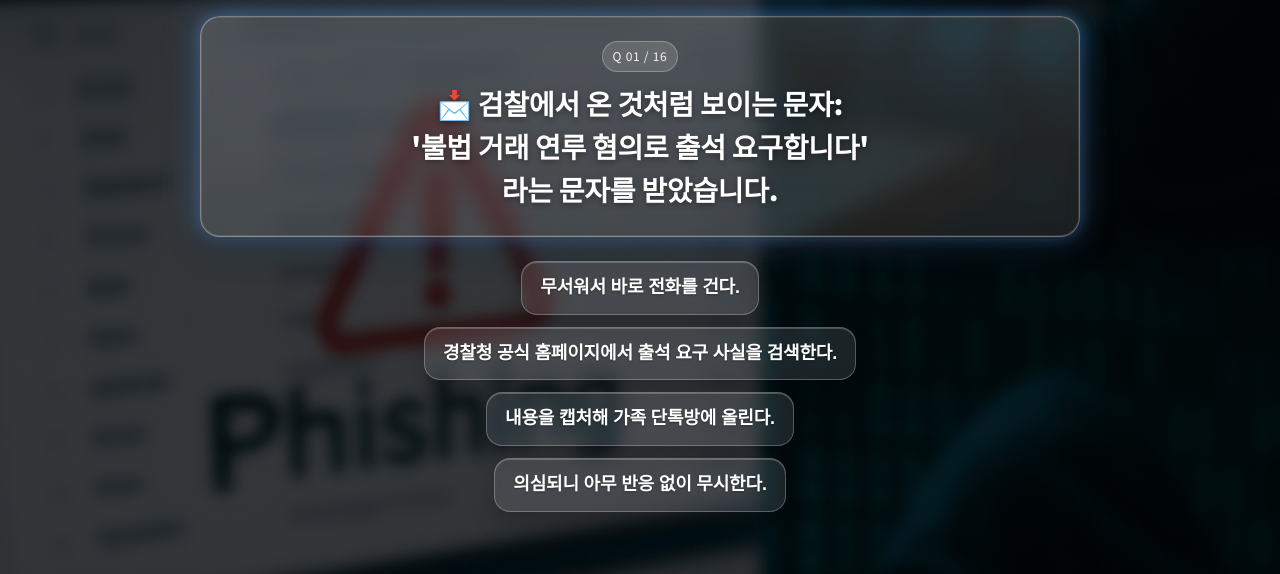
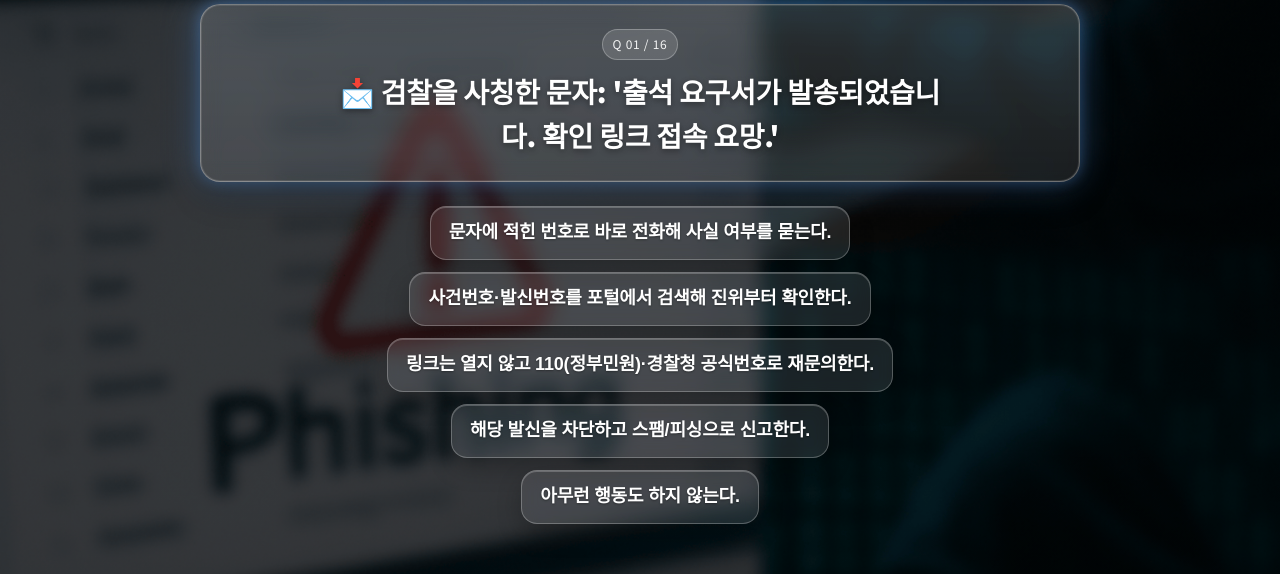
Before and after one commit to kids4045/POL_CVTI_1, a React (Create React App) app: page /question in a window 1280 px wide. Shown: the part 144-718 px from the top of the page. Built offline with nearby package versions, Linux system fonts and the light colour scheme; no server answers; a web font is replaced by a local one.

Commit message:
fix: update CVTI questions for realism & balanced axis mapping

```diff
--- a/src/data/questions.ts
+++ b/src/data/questions.ts
@@ -1,6 +1,8 @@
+// /src/data/questions.ts
 export interface Question {
   id: number;
   situation: string;
+  iconType?: string;
   choices: {
     text: string;
     mbtiImpact: Partial<{
@@ -8,10 +10,10 @@ export interface Question {
       Q: number; // Question
       S: number;
       N: number;
-      P: number; // Public
-      G: number; // Guarded
+      P: number; // Public (개방/충동)
+      G: number; // Guarded (방어)
       J: number;
-      P2: number; // Perceiving (J/P 축)
+      P2: number; // Perceiving (J/P 축의 P)
       OTQ: number; // O(무관심) - TQ 축
       OSN: number; // O(무관심) - SN 축
       OPG: number; // O(무관심) - PG 축
@@ -20,213 +22,322 @@ export interface Question {
   }[];
 }
 
-export const questions = [
+export const questions: Question[] = [
+  // ───────────── T / Q (4) ─────────────
   {
     id: 1,
     iconType: "warning",
     situation:
-      "📩 검찰에서 온 것처럼 보이는 문자: \n'불법 거래 연루 혐의로 출석 요구합니다'\n라는 문자를 받았습니다.",
-    // ✅ 1번은 '무시' 항목이 이미 포함되어 있으므로 4지 유지
+      "📩 검찰을 사칭한 문자: '출석 요구서가 발송되었습니다. 확인 링크 접속 요망.'",
     choices: [
-      { text: "무서워서 바로 전화를 건다.", mbtiImpact: { P: 1 } },
       {
-        text: "경찰청 공식 홈페이지에서 출석 요구 사실을 검색한다.",
+        text: "문자에 적힌 번호로 바로 전화해 사실 여부를 묻는다.",
+        mbtiImpact: { T: 1 },
+      },
+      {
+        text: "사건번호·발신번호를 포털에서 검색해 진위부터 확인한다.",
+        mbtiImpact: { Q: 1 },
+      },
+      {
+        text: "링크는 열지 않고 110(정부민원)·경찰청 공식번호로 재문의한다.",
+        mbtiImpact: { J: 1 },
+      },
+      {
+        text: "해당 발신을 차단하고 스팸/피싱으로 신고한다.",
         mbtiImpact: { G: 1 },
       },
-      { text: "내용을 캡처해 가족 단톡방에 올린다.", mbtiImpact: { T: 1 } },
-      { text: "의심되니 아무 반응 없이 무시한다.", mbtiImpact: { Q: 1 } },
-    ],
-  },
-  {
-    id: 2,
-    iconType: "chat",
-    situation:
-      "📦 '배송 오류가 있어 확인이 필요합니다'\n라는 문구와 함께 택배 링크가 \n도착했습니다.",
-    choices: [
-      { text: "내 택배일 수도 있으니 눌러본다.", mbtiImpact: { P2: 1 } },
-      { text: "링크 대신 택배사 앱에서 조회한다.", mbtiImpact: { J: 1 } },
-      { text: "주소가 수상해서 링크 구조부터 분석한다.", mbtiImpact: { N: 1 } },
-      { text: "판매자나 기사에게 직접 연락한다.", mbtiImpact: { S: 1 } },
-      { text: "아무런 행동도 취하지 않는다.", mbtiImpact: { OJP: 1 } }, // JP 축 O
+      { text: "아무런 행동도 하지 않는다.", mbtiImpact: { OTQ: 1 } },
     ],
   },
   {
     id: 3,
     iconType: "chat",
     situation:
-      "🎁 '이벤트에 당첨되셨습니다! \n수수료 입금 시 경품 지급'\n이라는 DM을 받았습니다.",
+      "🎁 SNS 당첨 고지: '경품 수령 수수료 9,900원을 입금하면 발송합니다.'",
     choices: [
-      { text: "진짜인가 싶어 수수료를 입금한다.", mbtiImpact: { P: 1 } },
-      { text: "이벤트 계정과 내용을 검색한다.", mbtiImpact: { G: 1 } },
-      { text: "수상하니 DM을 삭제하고 차단한다.", mbtiImpact: { J: 1 } },
-      { text: "친구에게 보여주며 진짜인지 묻는다.", mbtiImpact: { T: 1 } },
-      { text: "아무런 행동도 취하지 않는다.", mbtiImpact: { OTQ: 1 } }, // TQ 축 O
+      { text: "소액이므로 먼저 입금하고 진행한다.", mbtiImpact: { T: 1 } },
+      {
+        text: "주최 계정의 인증·과거 이벤트·수령 후기를 확인한다.",
+        mbtiImpact: { Q: 1 },
+      },
+      {
+        text: "공식 채널(홈페이지/대표번호)로 재확인 후 응답한다.",
+        mbtiImpact: { J: 1 },
+      },
+      { text: "계정을 신고하고 관련 메시지를 차단한다.", mbtiImpact: { G: 1 } },
+      { text: "아무런 행동도 하지 않는다.", mbtiImpact: { OTQ: 1 } },
     ],
   },
   {
     id: 4,
     iconType: "chat",
-    situation:
-      "📱 지인을 사칭한 메시지가 \n'급하게 도와줘'라며 \n계좌 이체를 요청합니다.",
+    situation: "📱 지인 사칭 메시지: '급한 송금 부탁, 지금 이 계좌로 보내줘.'",
     choices: [
-      { text: "지인이니까 우선 도와준다.", mbtiImpact: { P: 1 } },
-      { text: "직접 전화해 진짜인지 확인한다.", mbtiImpact: { G: 1 } },
-      { text: "내용을 캡처해 가족 단톡방에 공유한다.", mbtiImpact: { T: 1 } },
-      { text: "응답하지 않고 바로 차단한다.", mbtiImpact: { Q: 1 } },
-      { text: "아무런 행동도 취하지 않는다.", mbtiImpact: { OPG: 1 } }, // PG 축 O
+      { text: "평소 지인이 맞다고 보고 즉시 송금한다.", mbtiImpact: { T: 1 } },
+      {
+        text: "통화로 본인 확인(목소리/추가 질문) 후 판단한다.",
+        mbtiImpact: { Q: 1 },
+      },
+      {
+        text: "메신저는 유지하고, 다른 연락처(직통/영상통화)로 교차 확인한다.",
+        mbtiImpact: { J: 1 },
+      },
+      {
+        text: "대화를 중단하고 해당 계정을 차단·신고한다.",
+        mbtiImpact: { G: 1 },
+      },
+      { text: "아무런 행동도 하지 않는다.", mbtiImpact: { OTQ: 1 } },
     ],
   },
+  {
+    id: 7,
+    iconType: "phone",
+    situation:
+      "📞 보이스피싱 통화: '자녀가 사고를 냈습니다. 합의금이 필요합니다.'",
+    choices: [
+      { text: "긴급 상황이니 요구대로 바로 송금한다.", mbtiImpact: { T: 1 } },
+      {
+        text: "통화를 끊고 가족 본인·학교·경찰에 각각 확인한다.",
+        mbtiImpact: { Q: 1 },
+      },
+      {
+        text: "시간을 벌며 통화를 종료하고 공식 번호로 역추적 문의한다.",
+        mbtiImpact: { J: 1 },
+      },
+      { text: "추가 대화를 중단하고 번호를 차단한다.", mbtiImpact: { G: 1 } },
+      // 고위험 통화형: O 미배치
+    ],
+  },
+
+  // ───────────── S / N (4) ─────────────
+  {
+    id: 2,
+    iconType: "chat",
+    situation:
+      "📦 택배 오배송 안내 문자: '주소 착오, 아래 링크에서 수정하세요.'",
+    choices: [
+      {
+        text: "택배사 공식 앱/마이페이지에서 송장 상세를 확인한다.",
+        mbtiImpact: { S: 1 },
+      },
+      {
+        text: "링크의 도메인·SSL·단축주소 여부를 확인 후 판단한다.",
+        mbtiImpact: { N: 1 },
+      },
+      {
+        text: "발신처 고객센터 공식번호로 배송 상태를 문의한다.",
+        mbtiImpact: { J: 1 },
+      },
+      {
+        text: "문자를 스팸 신고하고 동일 유형 재수신을 차단한다.",
+        mbtiImpact: { G: 1 },
+      },
+      { text: "아무런 행동도 하지 않는다.", mbtiImpact: { OSN: 1 } },
+    ],
+  },
+  {
+    id: 12,
+    iconType: "chat",
+    situation: "📉 코인 투자 초대: '수익 보장 커뮤니티 입장 링크.'",
+    choices: [
+      { text: "설명이 명확하니 우선 입장해 본다.", mbtiImpact: { S: 1 } },
+      {
+        text: "과거 피해 사례·금융당국 경고 공지를 찾아본다.",
+        mbtiImpact: { N: 1 },
+      },
+      {
+        text: "제공처·운영자 실체를 사업자/도메인 정보로 확인한다.",
+        mbtiImpact: { J: 1 },
+      },
+      { text: "관련 채널을 차단하고 기록을 보관한다.", mbtiImpact: { G: 1 } },
+      { text: "아무런 행동도 하지 않는다.", mbtiImpact: { OSN: 1 } },
+    ],
+  },
+  {
+    id: 13,
+    iconType: "warning",
+    situation:
+      "🌙 새벽 시간 본인확인 링크: '로그인 시도 감지, 즉시 확인 필요.'",
+    choices: [
+      { text: "문자 링크로 접속해 비밀번호를 변경한다.", mbtiImpact: { S: 1 } },
+      {
+        text: "서비스 공식 앱/웹에서 직접 로그인 기록을 확인한다.",
+        mbtiImpact: { N: 1 },
+      },
+      {
+        text: "고객센터 공지/보안 알림 정책을 확인한다.",
+        mbtiImpact: { J: 1 },
+      },
+      { text: "발신을 차단하고 동일 유형을 신고한다.", mbtiImpact: { G: 1 } },
+      { text: "아무런 행동도 하지 않는다.", mbtiImpact: { OSN: 1 } },
+    ],
+  },
+  {
+    id: 15,
+    iconType: "warning",
+    situation:
+      "🎫 이벤트 당첨 안내: '경품 배송을 위해 개인정보 입력 링크로 이동.'",
+    choices: [
+      {
+        text: "정상 절차라고 보고 정보 입력을 진행한다.",
+        mbtiImpact: { S: 1 },
+      },
+      {
+        text: "링크가 공식 도메인인지와 개인정보 처리 방침을 확인한다.",
+        mbtiImpact: { N: 1 },
+      },
+      { text: "공식 채널에서 당첨 여부를 재확인한다.", mbtiImpact: { J: 1 } },
+      { text: "요청을 거절하고 계정을 차단한다.", mbtiImpact: { G: 1 } },
+      { text: "아무런 행동도 하지 않는다.", mbtiImpact: { OSN: 1 } },
+    ],
+  },
+
+  // ───────────── P / G (4) ─────────────
+  {
+    id: 8,
+    iconType: "bank",
+    situation: "💸 중고거래: '선입금 먼저 부탁, 택배는 내일 바로 보냄.'",
+    choices: [
+      { text: "가격이 좋아서 우선 선입금한다.", mbtiImpact: { P: 1 } },
+      {
+        text: "직거래/안전결제 등 안전한 방식으로 전환한다.",
+        mbtiImpact: { G: 1 },
+      },
+      {
+        text: "판매자 후기·신원·거래 이력 확인 후 판단한다.",
+        mbtiImpact: { J: 1 },
+      },
+      { text: "요청을 거절하고 거래를 종료한다.", mbtiImpact: { G: 1 } },
+      { text: "아무런 행동도 하지 않는다.", mbtiImpact: { OPG: 1 } },
+    ],
+  },
+  {
+    id: 9,
+    iconType: "warning",
+    situation: "🔗 단체 채팅방에 공유된 외부 링크: '밈/이벤트 보러가기.'",
+    choices: [
+      { text: "호기심으로 바로 연다.", mbtiImpact: { P: 1 } },
+      { text: "보낸 사람에게 출처를 묻고 확인 후 연다.", mbtiImpact: { G: 1 } },
+      {
+        text: "브라우저 시크릿/샌드박스에서 제한적으로 확인한다.",
+        mbtiImpact: { J: 1 },
+      },
+      { text: "열지 않고 링크를 숨김/신고 처리한다.", mbtiImpact: { G: 1 } },
+      { text: "아무런 행동도 하지 않는다.", mbtiImpact: { OPG: 1 } },
+    ],
+  },
+  {
+    id: 10, // 치환: 큐싱(오프라인 QR)
+    iconType: "chat",
+    situation: "🏠 카페 테이블에 붙은 '무료 와이파이 등록' QR 코드.",
+    choices: [
+      { text: "바로 스캔해 등록 페이지로 들어간다.", mbtiImpact: { P: 1 } },
+      { text: "매장 직원에게 안내 QR의 진위를 묻는다.", mbtiImpact: { G: 1 } },
+      {
+        text: "SSID를 수동 입력하거나 공식 홈페이지로 직접 접속한다.",
+        mbtiImpact: { J: 1 },
+      },
+      {
+        text: "스캔하지 않고 무시한다(의심 시 촬영·보관).",
+        mbtiImpact: { G: 1 },
+      },
+      { text: "아무런 행동도 하지 않는다.", mbtiImpact: { OPG: 1 } },
+    ],
+  },
+  {
+    id: 14,
+    iconType: "chat",
+    situation: "🎮 DM으로 불법 도박 링크가 도착했다.",
+    choices: [
+      { text: "어떤 사이트인지 먼저 접속해 본다.", mbtiImpact: { P: 1 } },
+      {
+        text: "플랫폼 정책 위반으로 신고하고 대화를 종료한다.",
+        mbtiImpact: { G: 1 },
+      },
+      {
+        text: "도메인·사업자 정보를 확인해 불법 가능성을 점검한다.",
+        mbtiImpact: { J: 1 },
+      },
+      {
+        text: "링크 미리보기·보안 도구로 위험도만 점검 후 차단한다.",
+        mbtiImpact: { G: 1 },
+      },
+      { text: "아무런 행동도 하지 않는다.", mbtiImpact: { OPG: 1 } },
+    ],
+  },
+
+  // ───────────── J / P2 (4) ─────────────
   {
     id: 5,
     iconType: "bank",
     situation:
-      "🏦 은행을 사칭한 문자로 \n'본인 인증을 위해 OTP 번호가 필요하다'\n는 요청을 받았습니다.",
+      "🏦 은행 보안 알림: 'OTP 번호를 알려주시면 즉시 해결 가능합니다.'",
     choices: [
-      { text: "은행 요청이니 믿고 번호를 준다.", mbtiImpact: { P: 1 } },
-      { text: "이런 요청은 있을 수 없다고 생각한다.", mbtiImpact: { G: 1 } },
-      { text: "누구한테 물어봐야 할지 고민한다.", mbtiImpact: { P2: 1 } },
-      { text: "해당 은행 공식 앱에서 확인한다.", mbtiImpact: { J: 1 } },
-      { text: "아무런 행동도 취하지 않는다.", mbtiImpact: { OPG: 1 } }, // PG 축 O
+      { text: "안내에 따라 OTP를 제공한다.", mbtiImpact: { P2: 1 } },
+      {
+        text: "은행 공식 앱에서 이상 거래/공지부터 확인한다.",
+        mbtiImpact: { J: 1 },
+      },
+      { text: "전화를 끊고 은행 대표번호로 재통화한다.", mbtiImpact: { J: 1 } },
+      { text: "요청을 거절하고 발신을 차단한다.", mbtiImpact: { G: 1 } },
+      { text: "아무런 행동도 하지 않는다.", mbtiImpact: { OJP: 1 } },
     ],
   },
   {
     id: 6,
     iconType: "warning",
     situation:
-      "📄 취업 지원 중 지나치게 좋은 조건의 \n채용 사이트가 개인정보를 요구합니다.",
+      "📄 아르바이트 지원: '주민등록증·통장사본·공인인증 사본 제출 요청.'",
     choices: [
-      { text: "지원 마감이 걱정돼 빨리 제출한다.", mbtiImpact: { P2: 1 } },
+      { text: "채용 절차상 필요하니 즉시 제출한다.", mbtiImpact: { P2: 1 } },
       {
-        text: "사이트 주소와 기업 정보를 먼저 확인한다.",
+        text: "채용 공고의 필요 서류 공지·법정 요구사항을 확인한다.",
         mbtiImpact: { J: 1 },
       },
-      { text: "지원 전 후기나 피해 사례를 찾아본다.", mbtiImpact: { N: 1 } },
-      { text: "수상해서 창을 바로 닫아버린다.", mbtiImpact: { G: 1 } },
-      { text: "아무런 행동도 취하지 않는다.", mbtiImpact: { OSN: 1 } }, // SN 축 O
+      {
+        text: "서류 제출은 면접·계약 단계에서만 가능하다고 답한다.",
+        mbtiImpact: { J: 1 },
+      },
+      { text: "요청을 거절하고 공고를 신고한다.", mbtiImpact: { G: 1 } },
+      { text: "아무런 행동도 하지 않는다.", mbtiImpact: { OJP: 1 } },
     ],
   },
   {
-    id: 7,
-    iconType: "phone",
-    situation: "📞 가족을 사칭해 급히 송금을 \n요청하는 전화를 받았습니다.",
+    id: 11, // 치환: 원격제어/보안앱 설치 유도
+    iconType: "chat",
+    situation:
+      "📲 은행/수사기관 사칭: '보호를 위해 보안앱 설치가 필요합니다. 이 링크로 설치하세요.'",
     choices: [
-      { text: "상황이 급해 보여서 일단 송금한다.", mbtiImpact: { P: 1 } },
-      { text: "다른 가족에게 먼저 연락해본다.", mbtiImpact: { G: 1 } },
-      { text: "신분 확인을 요구한다.", mbtiImpact: { J: 1 } },
-      { text: "긴장해서 당황한 채 머뭇거린다.", mbtiImpact: { P2: 1 } },
-      { text: "아무런 행동도 취하지 않는다.", mbtiImpact: { OJP: 1 } }, // JP 축 O
+      { text: "안내에 따라 보안앱을 설치한다.", mbtiImpact: { P2: 1 } },
+      {
+        text: "설치·접속 없이 공식 고객센터로 사실 여부를 재확인한다.",
+        mbtiImpact: { J: 1 },
+      },
+      {
+        text: "앱 권한 요구(접근성/관리자 권한)를 확인 후 즉시 차단한다.",
+        mbtiImpact: { J: 1 },
+      },
+      { text: "대화를 종료하고 발신/링크를 신고한다.", mbtiImpact: { G: 1 } },
+      { text: "아무런 행동도 하지 않는다.", mbtiImpact: { OJP: 1 } },
     ],
   },
   {
-    id: 8,
-    iconType: "bank",
-    situation: "💸 중고거래 플랫폼에서 \n선입금을 요구받았습니다.",
+    id: 16, // 치환: 소액결제 환불 콜백
+    iconType: "chat",
+    situation:
+      "📥 문자: '소액결제가 완료되었습니다. 환불 원하면 고객센터(0XX-XXXX)로 연락.'",
     choices: [
-      { text: "빠르게 거래하고 싶어 입금한다.", mbtiImpact: { P2: 1 } },
-      { text: "직거래만 하겠다고 한다.", mbtiImpact: { G: 1 } },
-      { text: "이 판매자의 후기를 검색한다.", mbtiImpact: { N: 1 } },
-      { text: "가격이 너무 싸면 의심부터 한다.", mbtiImpact: { J: 1 } },
-      { text: "아무런 행동도 취하지 않는다.", mbtiImpact: { OSN: 1 } }, // SN 축 O
-    ],
-  },
-  {
-    id: 9,
-    iconType: "warning",
-    situation: "🔗 학교 단톡방에 출처 불명의 \n링크가 공유됐습니다.",
-    choices: [
-      { text: "재밌어 보여서 눌러본다.", mbtiImpact: { T: 1 } },
-      { text: "친구에게 먼저 이 링크 아냐고 물어본다.", mbtiImpact: { Q: 1 } },
-      { text: "주소 구조를 분석해본다.", mbtiImpact: { N: 1 } },
-      { text: "관리자에게 바로 신고한다.", mbtiImpact: { J: 1 } },
-      { text: "아무런 행동도 취하지 않는다.", mbtiImpact: { OTQ: 1 } }, // TQ 축 O
-    ],
-  },
-  {
-    id: 10,
-    iconType: "chat",
-    situation: "🏠 '고수익 재택근무'를 제안하는 \n메시지를 받았습니다.",
-    choices: [
-      { text: "일단 설명 들으러 가본다.", mbtiImpact: { T: 1 } },
-      { text: "너무 좋아 보이면 일단 의심한다.", mbtiImpact: { N: 1 } },
-      { text: "지인 추천이라면 믿어보고 싶다.", mbtiImpact: { P: 1 } },
-      { text: "사례나 후기부터 검색한다.", mbtiImpact: { G: 1 } },
-      { text: "아무런 행동도 취하지 않는다.", mbtiImpact: { OTQ: 1 } }, // TQ 축 O
-    ],
-  },
-  {
-    id: 11,
-    iconType: "chat",
-    situation: "📲 '무료 체험' 문구가 담긴 \n광고 문자가 도착했습니다.",
-    choices: [
-      { text: "무료니까 해볼까 싶다.", mbtiImpact: { P2: 1 } },
-      { text: "광고 차단 기능을 설정한다.", mbtiImpact: { J: 1 } },
-      { text: "체험 조건을 꼼꼼히 확인한다.", mbtiImpact: { G: 1 } },
-      { text: "발신번호를 블랙리스트에 등록한다.", mbtiImpact: { Q: 1 } },
-      { text: "아무런 행동도 취하지 않는다.", mbtiImpact: { OJP: 1 } }, // JP 축 O
-    ],
-  },
-  {
-    id: 12,
-    iconType: "chat",
-    situation: "📉 비트코인 투자로 고수익을 \n보장한다는 메시지를 받았습니다.",
-    choices: [
-      { text: "수익률이 높아 솔깃하다.", mbtiImpact: { P2: 1 } },
-      { text: "‘보장’이라는 말에 불신부터 든다.", mbtiImpact: { J: 1 } },
-      { text: "지인의 실패 경험이 떠오른다.", mbtiImpact: { P: 1 } },
-      { text: "사기 가능성이 높다고 판단한다.", mbtiImpact: { G: 1 } },
-      { text: "아무런 행동도 취하지 않는다.", mbtiImpact: { OSN: 1 } }, // SN 축 O
-    ],
-  },
-  {
-    id: 13,
-    iconType: "warning",
-    situation:
-      "📱 새벽, 친구가 '인증번호 좀 보내줘'라고 보냈고\n곧바로 '본인확인 링크' \n문자가 도착했습니다.",
-    choices: [
-      { text: "일단 링크를 열어본다.", mbtiImpact: { P: 1 } },
-      { text: "친구에게 전화해 본인 확인부터 한다.", mbtiImpact: { G: 1 } },
+      { text: "문자에 적힌 번호로 바로 전화한다.", mbtiImpact: { P2: 1 } },
       {
-        text: "도메인·발신번호·맞춤법 등 이상 징후를 살핀다.",
-        mbtiImpact: { N: 1 },
+        text: "통신사/결제사 공식 앱·대표번호로 결제 내역을 확인한다.",
+        mbtiImpact: { J: 1 },
       },
-      { text: "인터넷·AI 등을 활용해 검색한다.", mbtiImpact: { J: 1 } },
-      { text: "아무런 행동도 취하지 않는다.", mbtiImpact: { OSN: 1 } }, // SN 축 O
-    ],
-  },
-  {
-    id: 14,
-    iconType: "chat",
-    situation: "🎮 채팅방에서 불법 도박 링크가 \n게임처럼 공유되고 있습니다.",
-    choices: [
-      { text: "심심하니 한 번 눌러본다.", mbtiImpact: { P2: 1 } },
-      { text: "광고처럼 보여서 무시한다.", mbtiImpact: { J: 1 } },
-      { text: "어디까지가 불법인지 검색한다.", mbtiImpact: { N: 1 } },
-      { text: "운영자를 신고한다.", mbtiImpact: { G: 1 } },
-      { text: "아무런 행동도 취하지 않는다.", mbtiImpact: { OPG: 1 } }, // PG 축 O
-    ],
-  },
-  {
-    id: 15,
-    iconType: "warning",
-    situation: "🎫 이벤트 당첨이라며 \n이름, 전화번호를 \n요구받았습니다.",
-    choices: [
-      { text: "이름 정도는 괜찮겠지 하고 입력한다.", mbtiImpact: { P: 1 } },
-      { text: "계정이 공식인지부터 확인한다.", mbtiImpact: { G: 1 } },
-      { text: "댓글에서 실제 당첨자인지 확인한다.", mbtiImpact: { N: 1 } },
-      { text: "모르는 번호는 응답하지 않는다.", mbtiImpact: { Q: 1 } },
-      { text: "아무런 행동도 취하지 않는다.", mbtiImpact: { OPG: 1 } }, // PG 축 O
-    ],
-  },
-  {
-    id: 16,
-    iconType: "chat",
-    situation: "📥 SNS DM으로 고수익을 강조한 \n부업 제안이 도착했습니다.",
-    choices: [
-      { text: "시간 남는데 일단 해볼까?", mbtiImpact: { P2: 1 } },
-      { text: "그럴듯하면 일단 의심부터 든다.", mbtiImpact: { J: 1 } },
-      { text: "지인의 의견을 먼저 들어본다.", mbtiImpact: { P: 1 } },
-      { text: "후기나 피해 사례를 찾아본다.", mbtiImpact: { G: 1 } },
-      { text: "아무런 행동도 취하지 않는다.", mbtiImpact: { OTQ: 1 } }, // TQ 축 O
+      {
+        text: "유출 의심 시 결제 차단/번호 변경 절차를 진행한다.",
+        mbtiImpact: { J: 1 },
+      },
+      { text: "발신을 차단하고 스미싱으로 신고한다.", mbtiImpact: { G: 1 } },
+      { text: "아무런 행동도 하지 않는다.", mbtiImpact: { OJP: 1 } },
     ],
   },
 ];
```
